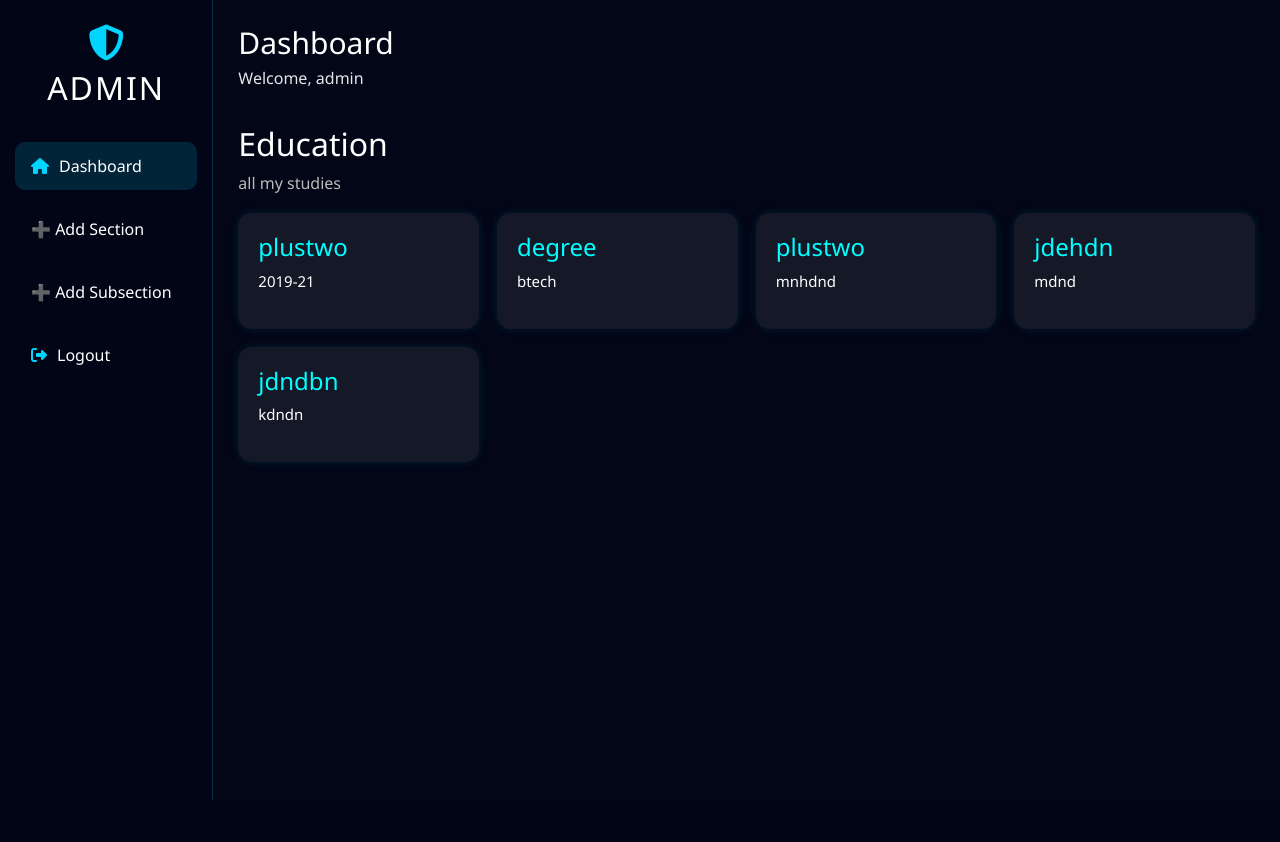
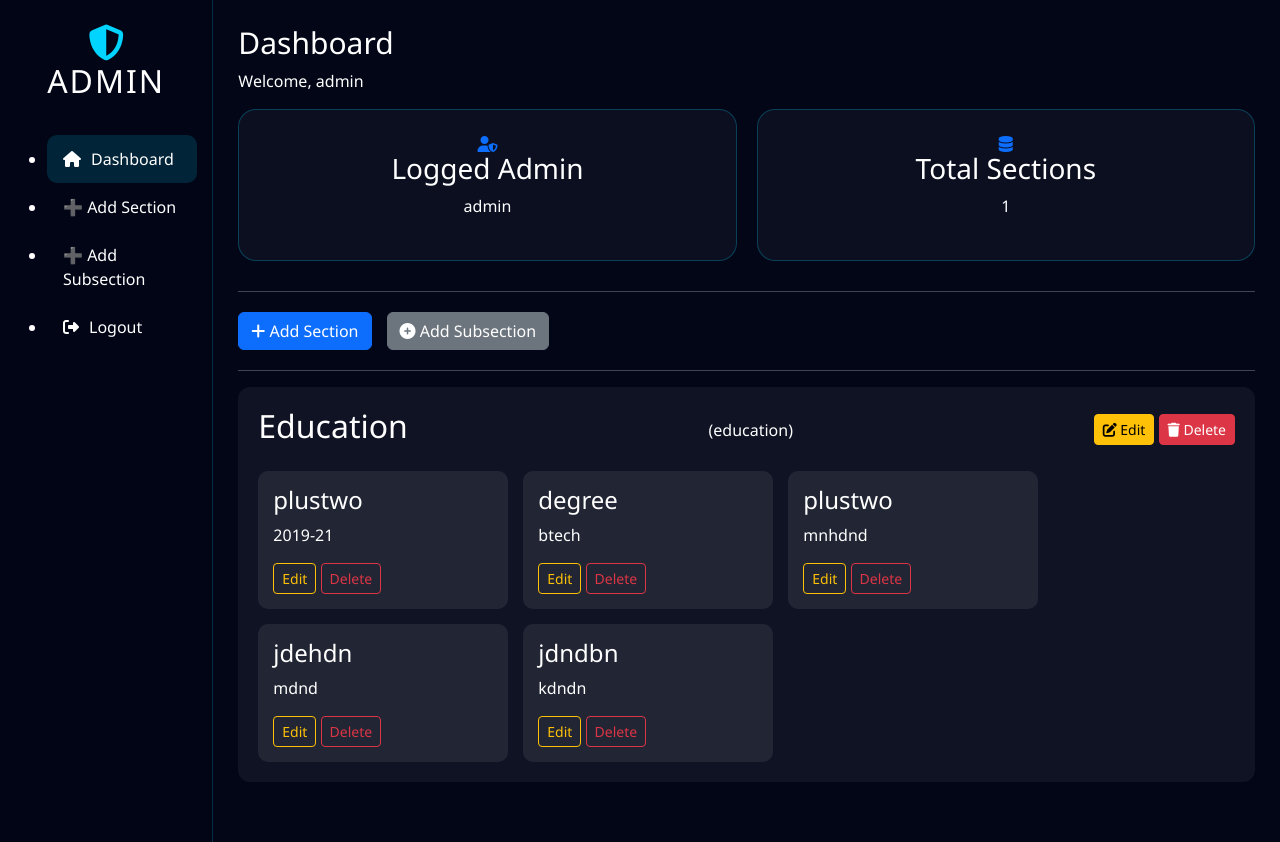
Before and after one commit to sreeragrajan2003-ctrl/portfilio, a Flask app: page /admin/dashboard in a window 1280 px wide. Before the commit the page ends 800 px from the top, so only its background shows below. Run offline with Flask 3, Linux system fonts and the light colour scheme; a user stored in the database is signed in; data comes from the database, SQL or seed files in the repository; both versions use the stored data as it was after the commit; some libraries are stand-ins or nearby versions.

Commit message:
edit and delete

```diff
--- a/admin/routes.py
+++ b/admin/routes.py
@@ -127,3 +127,58 @@ def add_subsection():
         return redirect(url_for("admin.dashboard"))
 
     return render_template("add_subsection.html", sections=sections)
+
+#  Delete section
+@admin_bp.route("/sections/delete/<int:id>")
+@login_required
+def delete_section(id):
+    section = SectionHead.query.get_or_404(id)
+    db.session.delete(section)
+    db.session.commit()
+    flash("Section deleted successfully!", "success")
+    return redirect(url_for("admin.dashboard"))
+
+
+@admin_bp.route("/sections/edit/<int:id>", methods=["GET", "POST"])
+@login_required
+def edit_section(id):
+    section = SectionHead.query.get_or_404(id)
+
+    if request.method == "POST":
+        section.section_name = request.form.get("section_name")
+        section.section_title = request.form.get("section_title")
+        section.section_description = request.form.get("section_description")
+        section.display_order = request.form.get("display_order")
+        db.session.commit()
+
+        flash("Section updated successfully!", "success")
+        return redirect(url_for("admin.dashboard"))
+
+    return render_template("edit_section.html", section=section)
+
+
+@admin_bp.route("/subsections/delete/<int:id>")
+@login_required
+def delete_subsection(id):
+    item = SectionBody.query.get_or_404(id)
+    db.session.delete(item)
+    db.session.commit()
+    flash("Subsection deleted", "success")
+    return redirect(url_for("admin.dashboard"))
+
+
+@admin_bp.route("/subsections/edit/<int:id>", methods=["GET", "POST"])
+@login_required
+def edit_subsection(id):
+    item = SectionBody.query.get_or_404(id)
+
+    if request.method == "POST":
+        item.content_key = request.form.get("content_key")
+        item.content_value = request.form.get("content_value")
+        item.item_order = request.form.get("item_order")
+        db.session.commit()
+
+        flash("Subsection updated!", "success")
+        return redirect(url_for("admin.dashboard"))
+
+    return render_template("edit_subsection.html", item=item)
--- a/static/css/admin_dashboard.css
+++ b/static/css/admin_dashboard.css
@@ -32,21 +32,11 @@ body.admin-body {
 .logo-icon {
     font-size: 36px;
     color: #00d4ff;
-    margin-bottom: 8px;
 }
 
 .sidebar-header h2 {
     color: #ffffff;
     letter-spacing: 2px;
-}
-
-.sidebar-menu {
-    list-style: none;
-    padding: 0;
-}
-
-.sidebar-menu li {
-    margin-bottom: 15px;
 }
 
 .sidebar-menu a {
@@ -61,17 +51,9 @@ body.admin-body {
     font-weight: 500;
 }
 
-.sidebar-menu a i {
-    color: #00d4ff;
-}
-
 .sidebar-menu a:hover,
 .sidebar-menu a.active {
     background: rgba(0, 212, 255, 0.15);
-}
-
-.logout-btn {
-    color: #ff4d4d !important;
 }
 
 /* ===========================
@@ -79,236 +61,101 @@ body.admin-body {
 =========================== */
 .main-content {
     padding: 25px;
-    min-height: 100vh;
 }
 
 /* ===========================
-   HEADER
+   ADMIN HEADER
 =========================== */
-.admin-header {
-    margin-bottom: 35px;
-}
-
 .admin-header h1 {
     font-size: 30px;
-    margin-bottom: 5px;
     color: #ffffff !important;
 }
 
 .admin-header p {
     color: #ffffff !important;
-    opacity: 0.9;
 }
 
 /* ===========================
    DASHBOARD CARDS
 =========================== */
+.dashboard-cards {
+    display: flex;
+    gap: 20px;
+    margin-bottom: 30px;
+}
+
 .card {
+    flex: 1;
     background: rgba(255, 255, 255, 0.04);
     padding: 26px;
     border-radius: 18px;
     border: 1px solid rgba(0, 212, 255, 0.25);
+    text-align: center;
     transition: 0.3s ease;
-    box-shadow: 0 0 30px rgba(0, 212, 255, 0.15);
-    text-align: center;
 }
 
 .card:hover {
-    transform: translateY(-6px);
-    box-shadow: 0 0 40px rgba(0, 212, 255, 0.35);
-}
-
-.card i {
-    font-size: 34px;
-    color: #00d4ff;
-    margin-bottom: 10px;
-}
-
-.card h3 {
-    color: #ffffff !important;
-    margin-bottom: 5px;
+    transform: translateY(-5px);
 }
 
 .card p {
-    color: #ffffff !important;
-    opacity: 0.9;
+    color: #ffffff !important; /* FIX: pure white */
 }
 
 /* ===========================
-   FORM STYLING (FIXED WIDE + WHITE)
+   ACTION BUTTONS
 =========================== */
-.form-group {
+.action-buttons {
+    display: flex;
+    gap: 15px;
+    margin: 20px 0;
+}
+
+.action-buttons a {
+    text-decoration: none !important; /* FIX underline issue */
+}
+
+/* ===========================
+   SECTION BLOCKS
+=========================== */
+.section-block {
+    background: rgba(255,255,255,0.05);
+    padding: 20px;
+    border-radius: 12px;
+    margin-bottom: 35px;
+}
+
+.section-header {
+    display: flex;
+    justify-content: space-between;
+    align-items: center;
+}
+
+.section-header h2 {
+    color: #ffffff;
+}
+
+.subsection-grid {
+    display: flex;
+    gap: 15px;
+    flex-wrap: wrap;
     margin-top: 18px;
 }
 
-.form-group label {
-    color: #ffffff !important;
-    font-weight: 500;
-    display: block;
-    margin-bottom: 6px;
+.sub-card {
+    width: 250px;
+    padding: 15px;
+    background: rgba(255,255,255,0.08);
+    border-radius: 10px;
+    color: white;
 }
 
-.form-group input,
-.form-group textarea,
-.form-group select {
-    width: 100%;
-    background: rgba(255, 255, 255, 0.05);
-    border: 1px solid rgba(0, 212, 255, 0.25);
-    padding: 12px;
-    border-radius: 10px;
+.sub-actions {
+    margin-top: 10px;
+}
+/* Force white text inside dashboard cards */
+.dashboard-cards .card p,
+.dashboard-cards .card h3 {
     color: #ffffff !important;
-    font-size: 15px;
+    opacity: 1 !important;
 }
-
-.form-group textarea {
-    resize: vertical;
-    min-height: 120px;
-}
-
-.form-group input:focus,
-.form-group textarea:focus,
-.form-group select:focus {
-    outline: none;
-    border-color: #00d4ff;
-    box-shadow: 0 0 12px rgba(0, 212, 255, 0.4);
-}
-
-/* ===========================
-   BUTTON
-   =========================== */
-.btn-primary {
-    margin-top: 20px;
-    width: 100%;
-    background: #00d4ff;
-    border: none;
-    color: #020617;
-    padding: 12px;
-    border-radius: 50px;
-    font-weight: bold;
-    letter-spacing: 1px;
-    transition: 0.3s ease;
-}
-
-.btn-primary:hover {
-    background: #00b8e6;
-    transform: translateY(-2px);
-    box-shadow: 0 0 20px rgba(0, 212, 255, 0.6);
-}
-
-/* ===========================
-   WIDE FORM FIX (VERY IMPORTANT)
-   =========================== */
-.content-section .row {
-    max-width: 100% !important;
-}
-
-.content-section .card {
-    width: 100%;
-    max-width: 800px;
-}
-
-/* ===========================
-   RESPONSIVE FIX
-   =========================== */
-@media (max-width: 768px) {
-    .main-content {
-        padding: 15px;
-    }
-
-    .content-section .card {
-        max-width: 100%;
-    }
-}
-/* ===========================
-   RIGHT ALIGN ADD FORMS
-   =========================== */
-.content-section .row {
-    display: flex;
-    justify-content: center;   /* ✅ Moves form to the RIGHT */
-}
-/* =========================
-   FORM STYLING
-========================= */
-.form-container {
-    max-width: 550px;
-    margin: auto;
-    background: rgba(255,255,255,0.05);
-    padding: 30px;
-    border-radius: 12px;
-}
-
-.form-container h2 {
-    color: #fff;
-    margin-bottom: 20px;
-}
-
-.form-group {
-    margin-bottom: 18px;
-}
-
-.form-group label {
-    color: #fff;
-    font-weight: 600;
-    margin-bottom: 8px;
-    display: block;
-}
-
-.form-group input,
-.form-group textarea,
-.form-group select {
-    width: 100%;
-    padding: 12px;
-    border-radius: 8px;
-    border: none;
-    outline: none;
-}
-
-.btn-primary {
-    width: 100%;
-    padding: 12px;
-    border: none;
-    border-radius: 20px;
-    background: cyan;
-    font-weight: bold;
-    cursor: pointer;
-}
-
-/* =========================
-   DASHBOARD SECTION CARDS
-========================= */
-.section-block {
-    margin-bottom: 40px;
-}
-
-.section-title {
-    color: #fff;
-    margin-bottom: 8px;
-}
-
-.section-desc {
-    color: #bbb;
-    margin-bottom: 18px;
-}
-
-.card-grid {
-    display: grid;
-    grid-template-columns: repeat(auto-fit, minmax(220px, 1fr));
-    gap: 18px;
-}
-
-.content-card {
-    background: rgba(255,255,255,0.07);
-    padding: 20px;
-    border-radius: 14px;
-    box-shadow: 0 0 10px rgba(0,255,255,0.1);
-}
-
-.content-card h4 {
-    color: cyan;
-    margin-bottom: 8px;
-}
-
-.content-card p {
-    color: #fff;
-    font-size: 15px;
-}
--- a/templates/add_section_head.html
+++ b/templates/add_section_head.html
@@ -3,7 +3,7 @@
 
 {% block content %}
 
-<div class="form-container">
+<div class="admin-form-wrapper">
     <h2>Add New Section</h2>
 
     <form method="POST">
@@ -23,10 +23,9 @@
             <textarea name="section_description" placeholder="Short description (optional)"></textarea>
         </div>
 
-        <!-- ORDER IS HIDDEN BUT STILL SENT -->
         <input type="hidden" name="display_order" value="0">
 
-        <button type="submit" class="btn-primary">Save Section</button>
+        <button type="submit" class="submit-btn">Save Section</button>
     </form>
 </div>
 
--- a/templates/add_subsection.html
+++ b/templates/add_subsection.html
@@ -3,7 +3,7 @@
 
 {% block content %}
 
-<div class="form-container">
+<div class="admin-form-wrapper">
     <h2>Add New Subsection Item</h2>
 
     <form method="POST">
@@ -19,7 +19,7 @@
 
         <div class="form-group">
             <label>Content Key</label>
-            <input type="text" name="content_key" placeholder="title, year, image, etc" required>
+            <input type="text" name="content_key" placeholder="title, year, image…" required>
         </div>
 
         <div class="form-group">
@@ -30,7 +30,7 @@
         <input type="hidden" name="group_id" value="0">
         <input type="hidden" name="item_order" value="0">
 
-        <button type="submit" class="btn-primary">Add Subsection</button>
+        <button type="submit" class="submit-btn">Add Subsection</button>
     </form>
 </div>
 
--- a/templates/admin_dashboard.html
+++ b/templates/admin_dashboard.html
@@ -4,30 +4,88 @@
 
 {% block content %}
 
-{% for section in sections %}
+<!-- Dashboard Cards -->
+<div class="dashboard-cards">
 
-<div class="section-block">
+    <div class="card">
+        <i class="fas fa-user-shield text-primary"></i>
+        <h3>Logged Admin</h3>
+        <p>{{ session['admin_username'] }}</p>
+    </div>
 
-    <h2 class="section-title">{{ section.section_title }}</h2>
-    <p class="section-desc">{{ section.section_description }}</p>
-
-    <div class="card-grid">
-
-        {% for item in section.items %}
-        <div class="content-card">
-            <h4>{{ item.content_key }}</h4>
-            <p>{{ item.content_value }}</p>
-        </div>
-        {% endfor %}
-
-        {% if section.items|length == 0 %}
-        <p style="color:#aaa;">No items added yet.</p>
-        {% endif %}
-
+    <div class="card">
+        <i class="fas fa-database text-primary"></i>
+        <h3>Total Sections</h3>
+        <p>{{ sections|length }}</p>
     </div>
 
 </div>
 
+<hr>
+
+<!-- Quick Action Buttons -->
+<div class="action-buttons">
+    <a class="btn btn-primary" href="{{ url_for('admin.add_section_head') }}">
+        <i class="fas fa-plus"></i> Add Section
+    </a>
+
+    <a class="btn btn-secondary" href="{{ url_for('admin.add_subsection') }}">
+        <i class="fas fa-plus-circle"></i> Add Subsection
+    </a>
+</div>
+
+<hr>
+
+<!-- Display Sections and Subsections -->
+{% for section in sections %}
+<div class="section-block">
+
+    <div class="section-header">
+        <h2>{{ section.section_title }}</h2>
+        <span class="section-name">({{ section.section_name }})</span>
+
+        <div class="section-actions">
+
+            <a href="{{ url_for('admin.edit_section', id=section.id) }}"
+               class="btn btn-sm btn-warning">
+                <i class="fas fa-edit"></i> Edit
+            </a>
+
+            <a href="{{ url_for('admin.delete_section', id=section.id) }}"
+               class="btn btn-sm btn-danger"
+               onclick="return confirm('Delete this section and all its subsections?');">
+                <i class="fas fa-trash"></i> Delete
+            </a>
+
+        </div>
+    </div>
+
+    <!-- Subsection cards -->
+    <div class="subsection-grid">
+        {% for item in section.items %}
+        <div class="sub-card">
+            <h4>{{ item.content_key }}</h4>
+            <p>{{ item.content_value }}</p>
+
+            <div class="sub-actions">
+
+                <a href="{{ url_for('admin.edit_subsection', id=item.id) }}"
+                   class="btn btn-sm btn-outline-warning">
+                    Edit
+                </a>
+
+                <a href="{{ url_for('admin.delete_subsection', id=item.id) }}"
+                   class="btn btn-sm btn-outline-danger"
+                   onclick="return confirm('Delete this subsection?');">
+                    Delete
+                </a>
+
+            </div>
+        </div>
+        {% endfor %}
+    </div>
+
+</div>
 {% endfor %}
 
 {% endblock %}
--- a/templates/admin_layout.html
+++ b/templates/admin_layout.html
@@ -10,6 +10,8 @@
 
     <!-- ✅ YOUR ORIGINAL ADMIN STYLING -->
     <link rel="stylesheet" href="{{ url_for('static', filename='css/admin_dashboard.css') }}">
+    <link rel="stylesheet" href="{{ url_for('static', filename='css/admin_forms.css') }}">
+
 
     <!-- ICONS -->
     <link rel="stylesheet" href="https://cdnjs.cloudflare.com/ajax/libs/font-awesome/6.6.0/css/all.min.css">
```
Also changed, not shown: static/css/admin_forms.css (+42 -55 lines), templates/edit_section.html (added, +36 -0 lines), templates/edit_subsection.html (added, +47 -0 lines), instance/database.db. Lines whose indentation alone changed are shown as unchanged.
